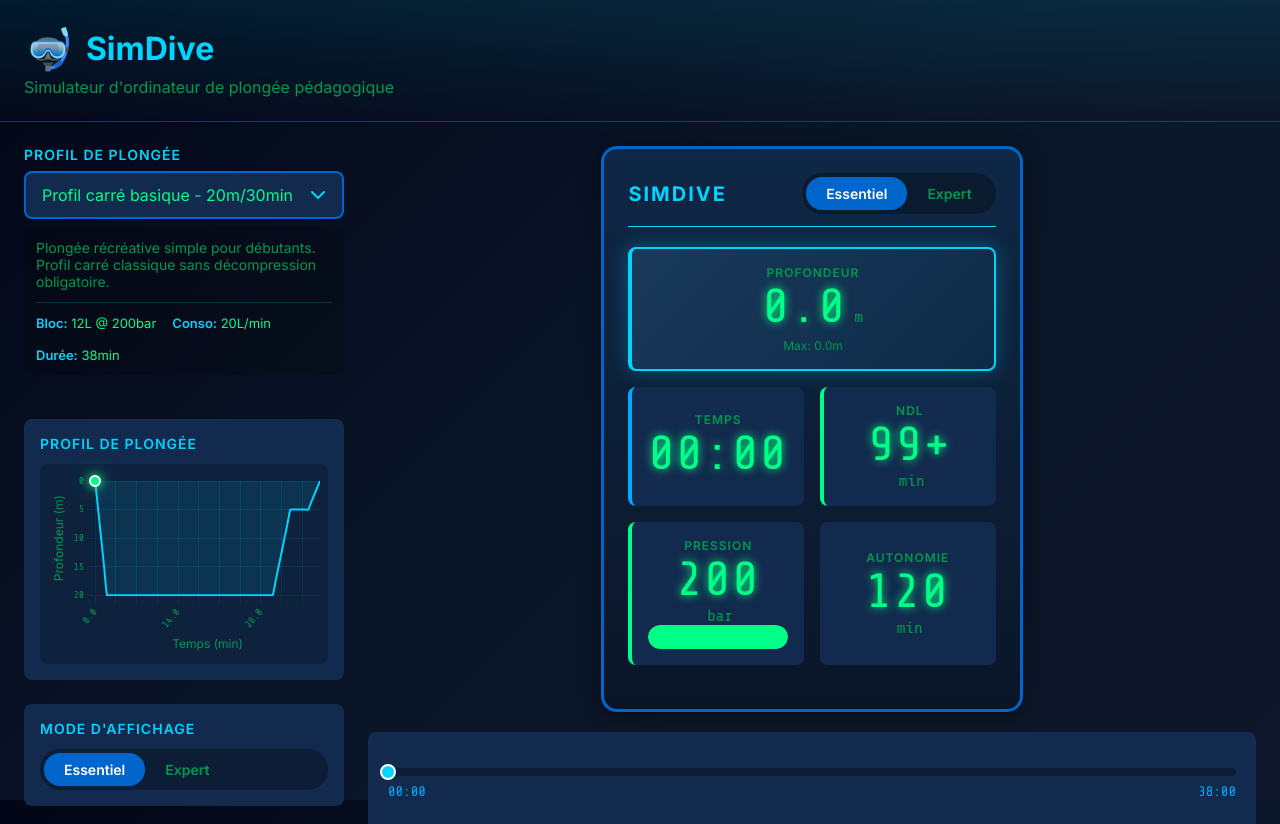
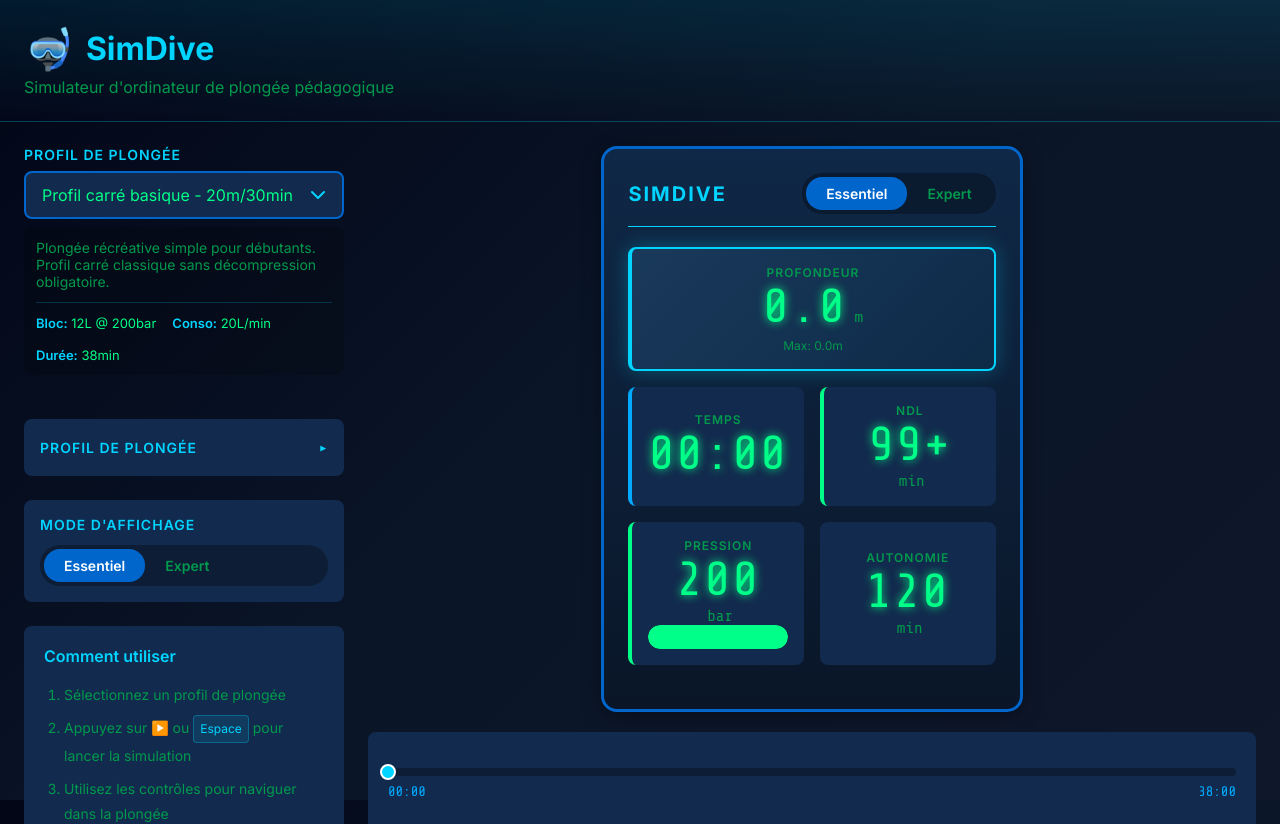
Before and after one commit to kisscool-fr/simdive, a Vue app in the folder web/: page / in a window 1280 px wide. Shown: the top 824 px of the page. Built offline with nearby package versions, Linux system fonts and the light colour scheme.

Commit message:
feat(graph): make div closable

```diff
--- a/web/src/components/DiveProfileChart.vue
+++ b/web/src/components/DiveProfileChart.vue
@@ -29,6 +29,13 @@ const props = defineProps<{
   profile: DiveProfile | null;
   currentTime: number;
 }>();
+
+// Collapsible state (closed by default)
+const isExpanded = ref(false);
+
+function toggleExpanded() {
+  isExpanded.value = !isExpanded.value;
+}
 
 // Generate data points for smooth line (interpolate between waypoints)
 const chartData = computed(() => {
@@ -291,8 +298,13 @@ watch(chartData, () => {
 </script>
 
 <template>
-  <div class="dive-profile-chart">
-    <h3 class="chart-title">Profil de plongée</h3>
+  <div class="dive-profile-chart" :class="{ expanded: isExpanded }">
+    <h3 class="chart-title" @click="toggleExpanded">
+      <span class="chart-title-text">Profil de plongée</span>
+      <span class="chart-title-chevron" :class="{ rotated: isExpanded }">▼</span>
+    </h3>
+
+    <div v-show="isExpanded" class="chart-content">
       <div class="chart-container">
         <Line v-if="profile" ref="chartRef" :data="chartData" :options="chartOptions" />
         <div v-else class="no-profile">
@@ -319,6 +331,7 @@ watch(chartData, () => {
         </div>
       </div>
     </div>
+  </div>
 </template>
 
 <style scoped>
@@ -336,7 +349,36 @@ watch(chartData, () => {
   color: var(--dc-accent-cyan);
   text-transform: uppercase;
   letter-spacing: 1px;
-  margin-bottom: 12px;
+  margin-bottom: 0;
+  display: flex;
+  align-items: center;
+  justify-content: space-between;
+  cursor: pointer;
+  user-select: none;
+  padding: 4px 0;
+  transition: color 0.2s ease;
+}
+
+.chart-title:hover {
+  color: var(--dc-lcd-text);
+}
+
+.chart-title-text {
+  flex: 1;
+}
+
+.chart-title-chevron {
+  font-size: 0.625rem;
+  transition: transform 0.3s ease;
+  transform: rotate(-90deg);
+}
+
+.chart-title-chevron.rotated {
+  transform: rotate(0deg);
+}
+
+.chart-content {
+  margin-top: 12px;
 }
 
 .chart-container {
```
Lines whose indentation alone changed are shown as unchanged.
